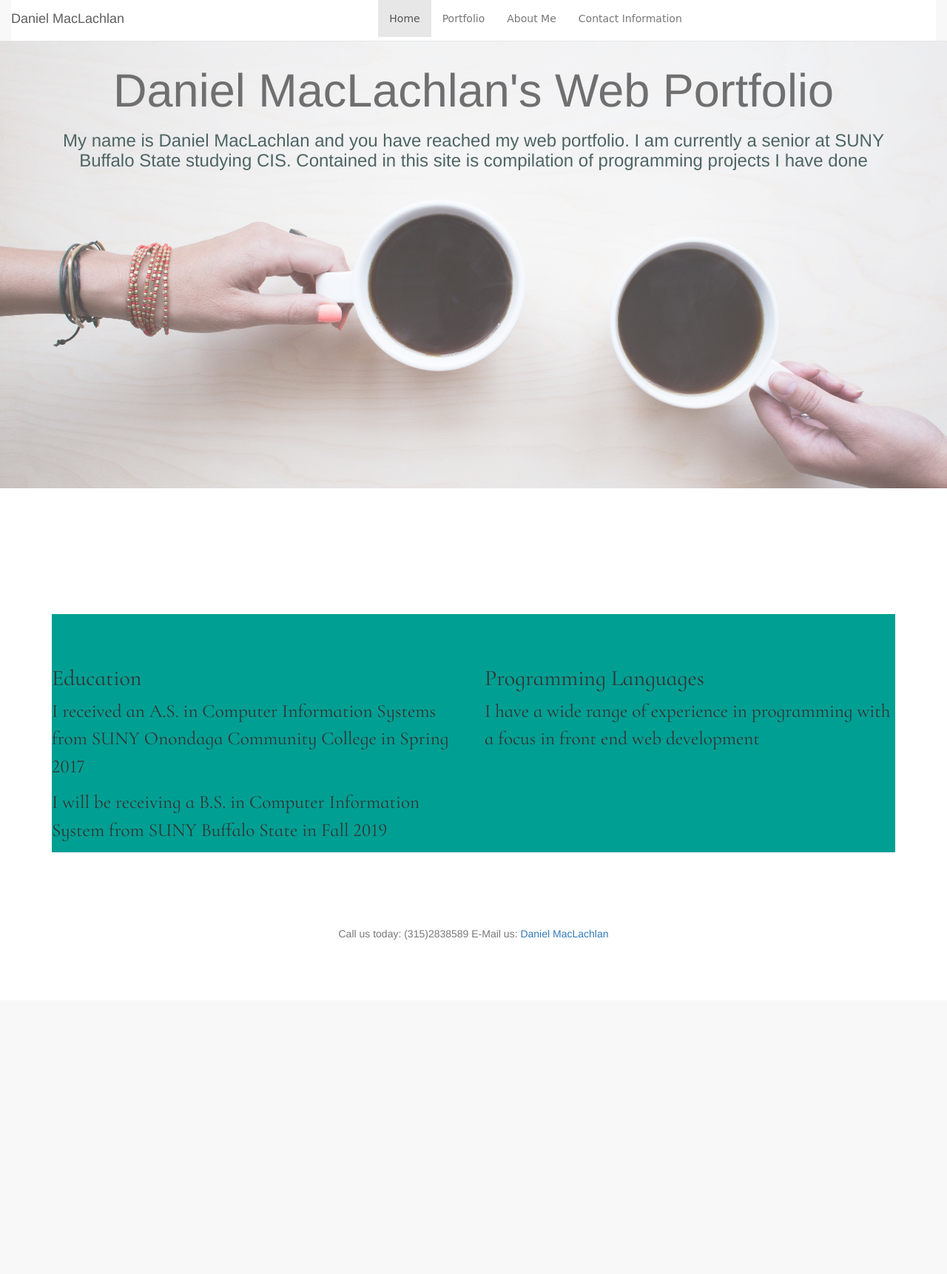
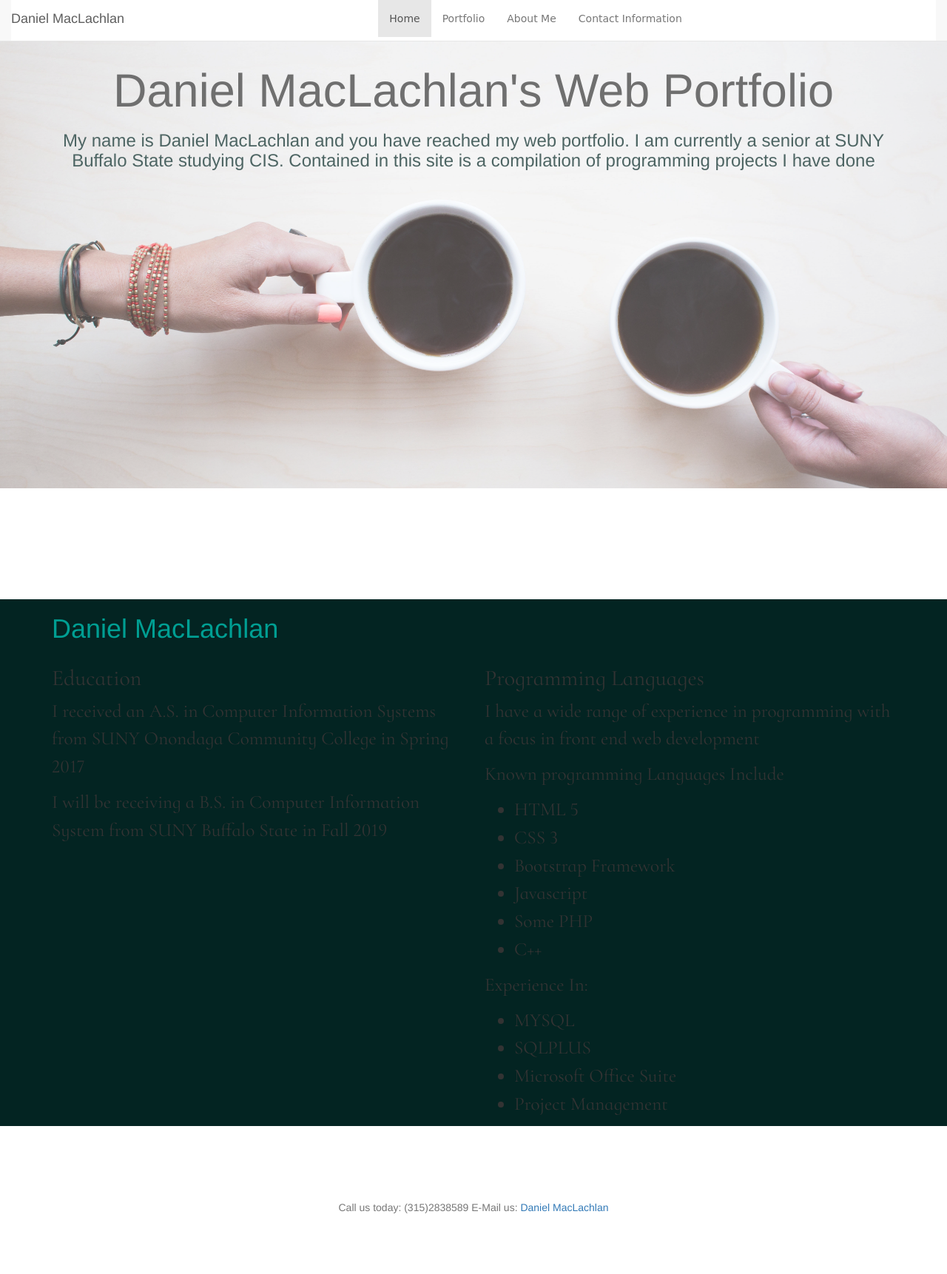
Before and after one commit to djmaclachlan/my-project, a PHP site: page / in a window 1280 px wide. Shown: the whole page at 74% size. Before the commit the page ends 1270 px from the top, so only its background shows below. Run offline with PHP 8.4, Linux system fonts and the light colour scheme.

Commit message:
Add files via upload

```diff
--- a/index.html
+++ b/index.html
@@ -88,13 +88,14 @@
     </H1>
     <H3>
         My name is Daniel MacLachlan and you have reached my web portfolio. I am currently a senior at SUNY Buffalo State
-        studying CIS. Contained in this site is compilation of programming projects I have done
+        studying CIS. Contained in this site is a compilation of programming projects I have done
     </H3>
     </div>
 </div>
 
+<div id="portfolio">
 <div class="container">
-    <div id="portfolio">
+
 <!--begin header block -->
     <h1>Daniel MacLachlan</h1>
 <!-- End header Block -->
@@ -104,20 +105,34 @@
             <!-- Container (About Section) -->
             <div class="col-md-6 fontAdjust">
                 <h2>Education</h2>
-
                 <p>I received an A.S. in Computer Information Systems from SUNY Onondaga Community College in Spring 2017</p>
-
                 <p>I will be receiving a B.S. in Computer Information System from SUNY Buffalo State in Fall 2019</p>
          </div>
 
             <div class="col-md-6 rightcol fontAdjust">
                 <h2>Programming Languages</h2>
                 <p>I have a wide range of experience in programming with a focus in front end web development</p>
+                <p>Known programming Languages Include</p>
+                <ul>
+                    <li>HTML 5</li>
+                    <li>CSS 3</li>
+                    <li>Bootstrap Framework</li>
+                    <li>Javascript</li>
+                    <li>Some PHP</li>
+                    <li>C++</li>
+                </ul>
+                <p>Experience In:</p>
+                <ul>
+                    <li>MYSQL</li>
+                    <li>SQLPLUS</li>
+                    <li>Microsoft Office Suite</li>
+                    <li>Project Management</li>
+                </ul>
              <p></p>
             </div>
         </div>
-    </div><!--portfolio div -->
-</div><!-- End container div -->
+    </div><!-- End container div -->
+</div><!--portfolio div -->
 <!-- Sticky Footer Block -->
 <div class="push"><!-- Placeholder div for space separation --></div>
 
--- a/styles.css
+++ b/styles.css
@@ -63,5 +63,5 @@ footer {
     margin-top: 25px;
 }
 #portfolio{
-    background-color: #009F93;
+    background-color: #032422;
 }
```
